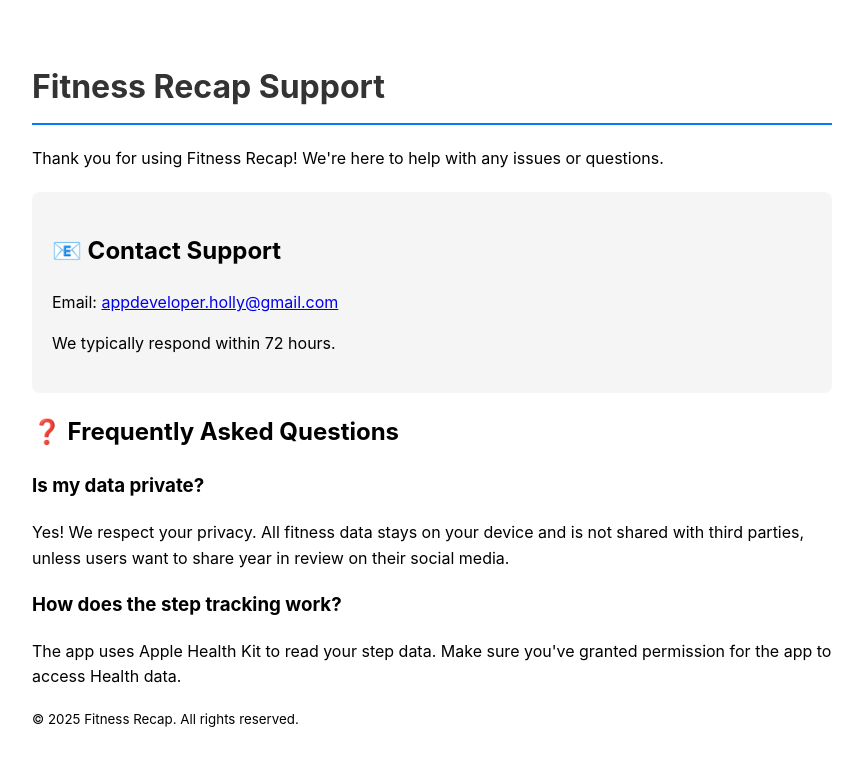
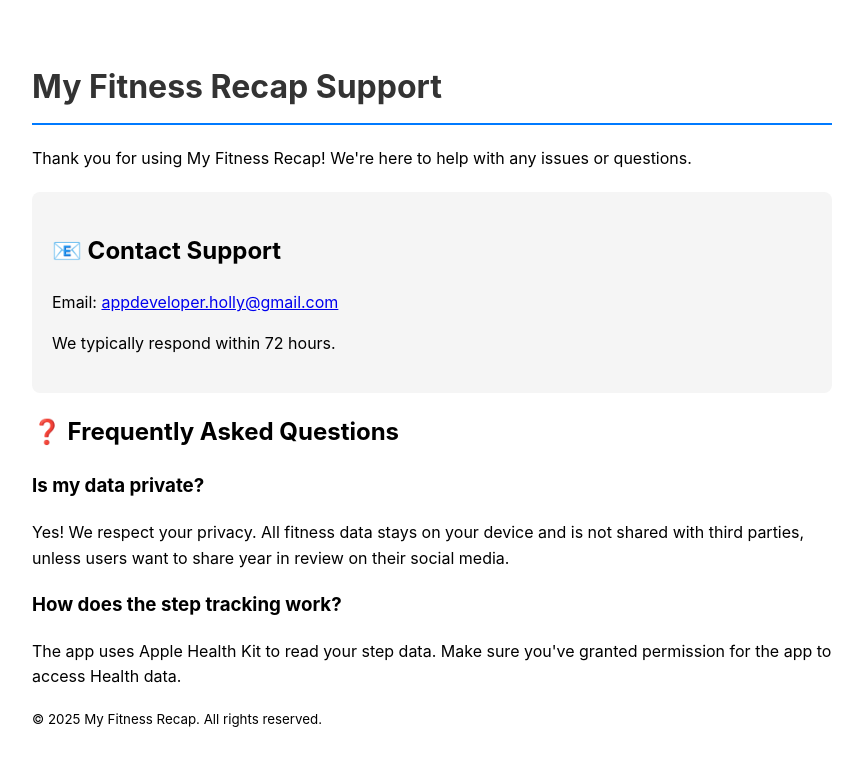
Before and after one commit to appdeveloperholly-arch/free-fitness-recap-support, a plain HTML site: page index.html in a window 1280 px wide. Shown: the whole page, without its empty margins (208-1071 px from the left). Drawn offline with Linux system fonts and the light colour scheme.

Commit message:
Update index.html

```diff
--- a/index.html
+++ b/index.html
@@ -3,7 +3,7 @@
 <head>
     <meta charset="UTF-8">
     <meta name="viewport" content="width=device-width, initial-scale=1.0">
-    <title>Fitness Recap - Support</title>
+    <title>My Fitness Recap - Support</title>
     <style>
         body {
             font-family: -apple-system, BlinkMacSystemFont, 'Segoe UI', Roboto, sans-serif;
@@ -26,9 +26,9 @@
     </style>
 </head>
 <body>
-    <h1>Fitness Recap Support</h1>
+    <h1>My Fitness Recap Support</h1>
 
-    <p>Thank you for using Fitness Recap! We're here to help with any issues or questions.</p>
+    <p>Thank you for using My Fitness Recap! We're here to help with any issues or questions.</p>
 
     <div class="contact-info">
         <h2>📧 Contact Support</h2>
@@ -45,7 +45,7 @@
     <p>The app uses Apple Health Kit to read your step data. Make sure you've granted permission for the app to access Health data.</p>
 
     <footer>
-        <p><small>© 2025 Fitness Recap. All rights reserved.</small></p>
+        <p><small>© 2025 My Fitness Recap. All rights reserved.</small></p>
     </footer>
 </body>
 </html>
```
